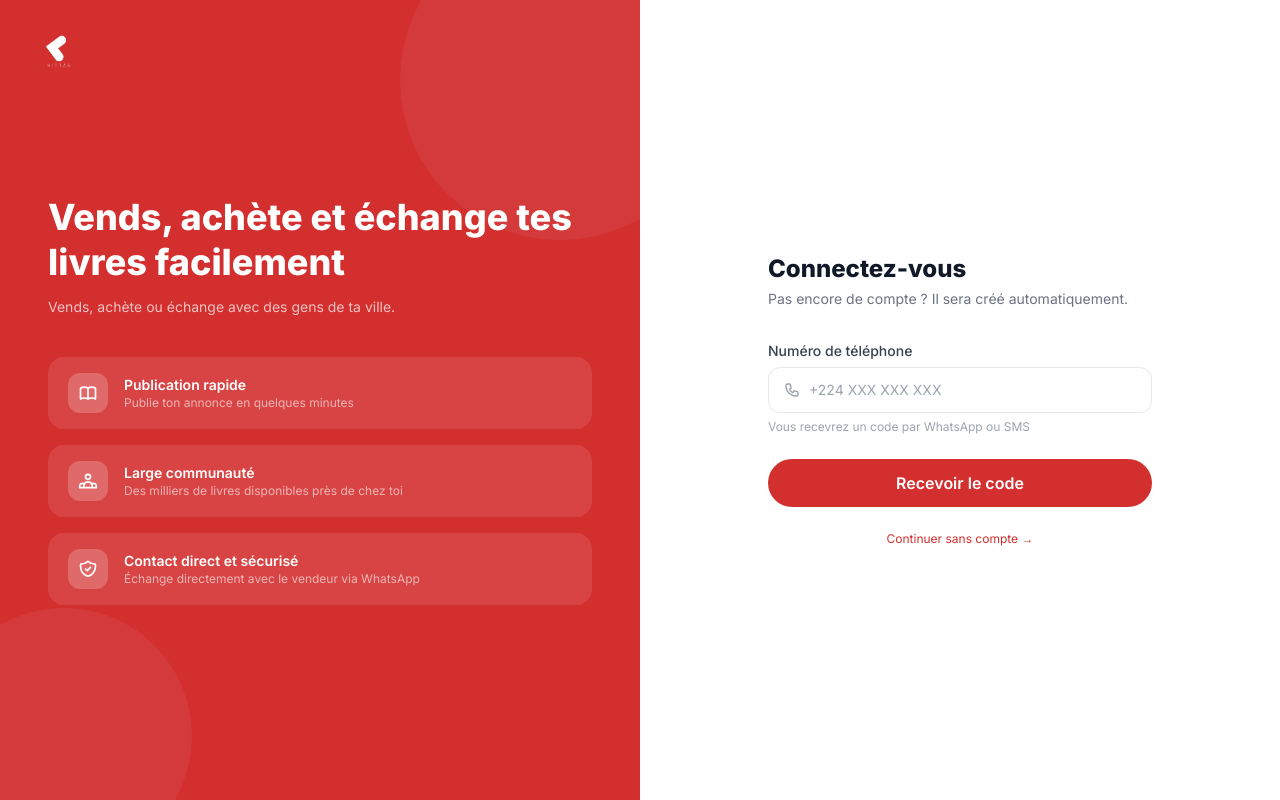
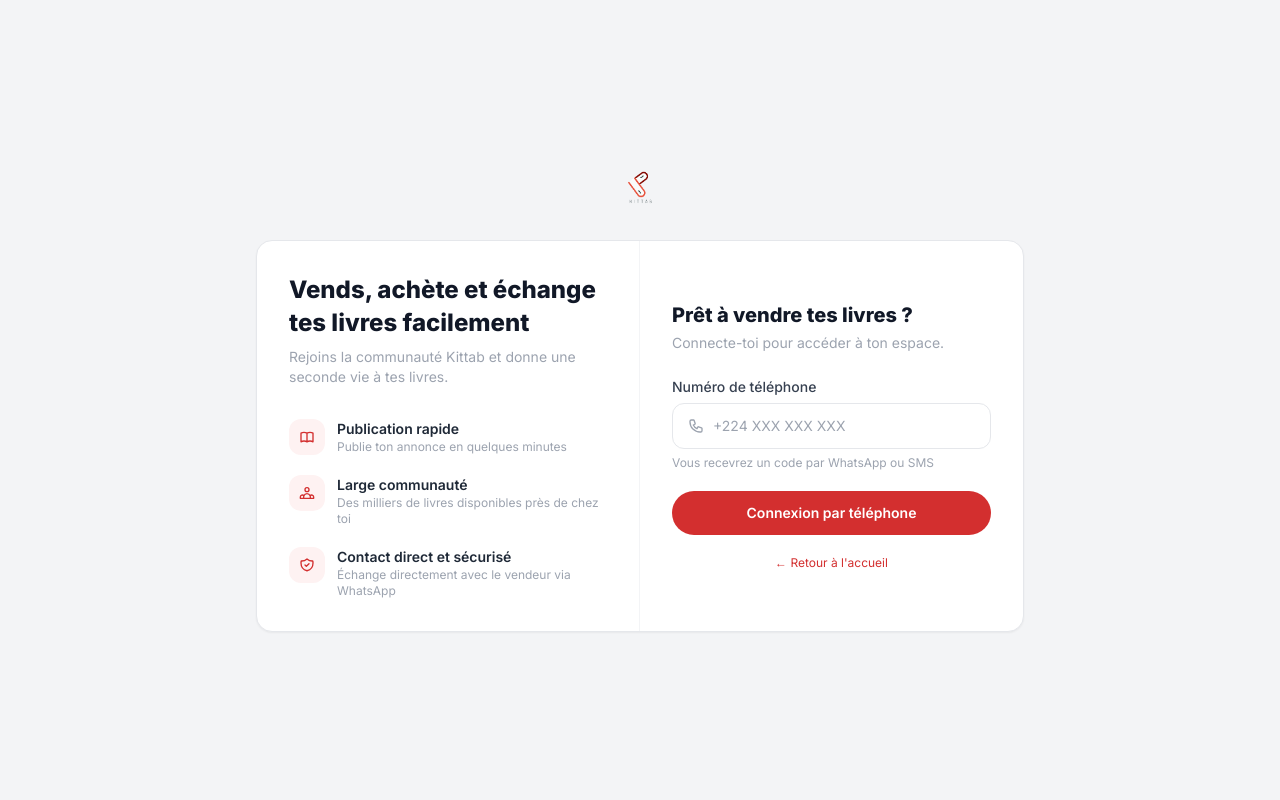
Before and after one commit to mhddiallo/kittab_mvp, an Angular app in the folder frontend/: page /login in a window 1280 px wide. Built offline with nearby package versions, Linux system fonts and the light colour scheme.

Commit message:
feat: redesign login en carte centrée style Videko, texte accueil
https://claude.ai/code/session_0184KrGkiRv18sg2RrcPd3AK

```diff
--- a/frontend/src/app/pages/home/home.component.html
+++ b/frontend/src/app/pages/home/home.component.html
@@ -6,7 +6,7 @@
     <h1 class="text-4xl md:text-5xl font-bold text-gray-900 leading-tight mb-4">
       Vends, achète et échange <span class="text-primary">tes livres facilement</span>
     </h1>
-    <p class="text-gray-500 mb-8 max-w-md text-sm">Vends, achète ou échange des livres avec des gens de ta ville en quelques clics.</p>
+    <p class="text-gray-500 mb-8 max-w-md text-sm">Donnez une seconde vie à vos livres.</p>
     <div class="relative max-w-md">
       <div class="flex items-center bg-gray-50 border border-gray-200 rounded-full px-4 py-3">
         <input [(ngModel)]="searchQuery" (input)="onSearch()" (keyup.enter)="goToCatalogue()"
--- a/frontend/src/app/pages/login/login.component.html
+++ b/frontend/src/app/pages/login/login.component.html
@@ -1,77 +1,64 @@
-<!-- Layout plein écran sans navbar/footer -->
-<div class="min-h-screen flex">
+<!-- Fond gris clair plein écran -->
+<div class="min-h-screen bg-gray-100 flex flex-col items-center justify-center px-4 py-12">
 
-  <!-- Panneau gauche -->
-  <div class="hidden md:flex md:w-1/2 bg-primary flex-col justify-center p-12 relative overflow-hidden">
-    <!-- Logo -->
-    <a routerLink="/" class="absolute top-8 left-10">
-      <img src="assets/logo.png" alt="KITTAB" class="h-10 w-auto brightness-0 invert" />
-    </a>
+  <!-- Logo centré en haut -->
+  <a routerLink="/" class="mb-8">
+    <img src="assets/logo.png" alt="KITTAB" class="h-10 w-auto" />
+  </a>
 
-    <!-- Cercles décoratifs -->
-    <div class="absolute -top-20 -right-20 w-80 h-80 bg-white/5 rounded-full"></div>
-    <div class="absolute -bottom-16 -left-16 w-64 h-64 bg-white/5 rounded-full"></div>
+  <!-- Carte centrale -->
+  <div class="w-full max-w-3xl bg-white rounded-2xl shadow-sm border border-gray-200 flex overflow-hidden">
 
-    <!-- Contenu -->
-    <div class="z-10">
-      <h2 class="text-white text-4xl font-extrabold leading-tight mb-3">
+    <!-- Partie gauche — features -->
+    <div class="hidden md:flex flex-col justify-center w-1/2 p-8 border-r border-gray-100">
+      <h2 class="text-2xl font-extrabold text-gray-900 leading-snug mb-2">
         Vends, achète et échange tes livres facilement
       </h2>
-      <p class="text-white/70 text-sm mb-10">
-        Vends, achète ou échange avec des gens de ta ville.
-      </p>
+      <p class="text-gray-400 text-sm mb-8">Rejoins la communauté Kittab et donne une seconde vie à tes livres.</p>
 
-      <!-- Feature cards avec icônes -->
-      <div class="space-y-4">
-        <div class="flex items-center gap-4 bg-white/10 rounded-2xl px-5 py-4">
-          <div class="w-10 h-10 bg-white/20 rounded-xl flex items-center justify-center shrink-0">
-            <svg class="w-5 h-5 text-white" fill="none" viewBox="0 0 24 24" stroke="currentColor"><path stroke-linecap="round" stroke-linejoin="round" stroke-width="2" d="M12 6.253v13m0-13C10.832 5.477 9.246 5 7.5 5S4.168 5.477 3 6.253v13C4.168 18.477 5.754 18 7.5 18s3.332.477 4.5 1.253m0-13C13.168 5.477 14.754 5 16.5 5c1.747 0 3.332.477 4.5 1.253v13C19.832 18.477 18.247 18 16.5 18c-1.746 0-3.332.477-4.5 1.253"/></svg>
+      <div class="space-y-5">
+        <div class="flex items-start gap-3">
+          <div class="w-9 h-9 bg-red-50 rounded-xl flex items-center justify-center shrink-0">
+            <svg class="w-4 h-4 text-primary" fill="none" viewBox="0 0 24 24" stroke="currentColor"><path stroke-linecap="round" stroke-linejoin="round" stroke-width="2" d="M12 6.253v13m0-13C10.832 5.477 9.246 5 7.5 5S4.168 5.477 3 6.253v13C4.168 18.477 5.754 18 7.5 18s3.332.477 4.5 1.253m0-13C13.168 5.477 14.754 5 16.5 5c1.747 0 3.332.477 4.5 1.253v13C19.832 18.477 18.247 18 16.5 18c-1.746 0-3.332.477-4.5 1.253"/></svg>
           </div>
           <div>
-            <p class="text-white font-semibold text-sm">Publication rapide</p>
-            <p class="text-white/60 text-xs">Publie ton annonce en quelques minutes</p>
+            <p class="text-sm font-semibold text-gray-800">Publication rapide</p>
+            <p class="text-xs text-gray-400">Publie ton annonce en quelques minutes</p>
           </div>
         </div>
 
-        <div class="flex items-center gap-4 bg-white/10 rounded-2xl px-5 py-4">
-          <div class="w-10 h-10 bg-white/20 rounded-xl flex items-center justify-center shrink-0">
-            <svg class="w-5 h-5 text-white" fill="none" viewBox="0 0 24 24" stroke="currentColor"><path stroke-linecap="round" stroke-linejoin="round" stroke-width="2" d="M17 20h5v-2a3 3 0 00-5.356-1.857M17 20H7m10 0v-2c0-.656-.126-1.283-.356-1.857M7 20H2v-2a3 3 0 015.356-1.857M7 20v-2c0-.656.126-1.283.356-1.857m0 0a5.002 5.002 0 019.288 0M15 7a3 3 0 11-6 0 3 3 0 016 0z"/></svg>
+        <div class="flex items-start gap-3">
+          <div class="w-9 h-9 bg-red-50 rounded-xl flex items-center justify-center shrink-0">
+            <svg class="w-4 h-4 text-primary" fill="none" viewBox="0 0 24 24" stroke="currentColor"><path stroke-linecap="round" stroke-linejoin="round" stroke-width="2" d="M17 20h5v-2a3 3 0 00-5.356-1.857M17 20H7m10 0v-2c0-.656-.126-1.283-.356-1.857M7 20H2v-2a3 3 0 015.356-1.857M7 20v-2c0-.656.126-1.283.356-1.857m0 0a5.002 5.002 0 019.288 0M15 7a3 3 0 11-6 0 3 3 0 016 0z"/></svg>
           </div>
           <div>
-            <p class="text-white font-semibold text-sm">Large communauté</p>
-            <p class="text-white/60 text-xs">Des milliers de livres disponibles près de chez toi</p>
+            <p class="text-sm font-semibold text-gray-800">Large communauté</p>
+            <p class="text-xs text-gray-400">Des milliers de livres disponibles près de chez toi</p>
           </div>
         </div>
 
-        <div class="flex items-center gap-4 bg-white/10 rounded-2xl px-5 py-4">
-          <div class="w-10 h-10 bg-white/20 rounded-xl flex items-center justify-center shrink-0">
-            <svg class="w-5 h-5 text-white" fill="none" viewBox="0 0 24 24" stroke="currentColor"><path stroke-linecap="round" stroke-linejoin="round" stroke-width="2" d="M9 12l2 2 4-4m5.618-4.016A11.955 11.955 0 0112 2.944a11.955 11.955 0 01-8.618 3.04A12.02 12.02 0 003 9c0 5.591 3.824 10.29 9 11.622 5.176-1.332 9-6.03 9-11.622 0-1.042-.133-2.052-.382-3.016z"/></svg>
+        <div class="flex items-start gap-3">
+          <div class="w-9 h-9 bg-red-50 rounded-xl flex items-center justify-center shrink-0">
+            <svg class="w-4 h-4 text-primary" fill="none" viewBox="0 0 24 24" stroke="currentColor"><path stroke-linecap="round" stroke-linejoin="round" stroke-width="2" d="M9 12l2 2 4-4m5.618-4.016A11.955 11.955 0 0112 2.944a11.955 11.955 0 01-8.618 3.04A12.02 12.02 0 003 9c0 5.591 3.824 10.29 9 11.622 5.176-1.332 9-6.03 9-11.622 0-1.042-.133-2.052-.382-3.016z"/></svg>
           </div>
           <div>
-            <p class="text-white font-semibold text-sm">Contact direct et sécurisé</p>
-            <p class="text-white/60 text-xs">Échange directement avec le vendeur via WhatsApp</p>
+            <p class="text-sm font-semibold text-gray-800">Contact direct et sécurisé</p>
+            <p class="text-xs text-gray-400">Échange directement avec le vendeur via WhatsApp</p>
           </div>
         </div>
       </div>
     </div>
-  </div>
 
-  <!-- Panneau droit — Formulaire -->
-  <div class="w-full md:w-1/2 flex items-center justify-center px-8 py-12 bg-white">
-    <div class="w-full max-w-sm">
-
-      <!-- Logo mobile uniquement -->
-      <div class="flex justify-center mb-8 md:hidden">
-        <img src="assets/logo.png" alt="KITTAB" class="h-12 w-auto" />
-      </div>
+    <!-- Partie droite — formulaire -->
+    <div class="w-full md:w-1/2 p-8 flex flex-col justify-center">
 
       @if (step === 'phone') {
         <div>
-          <h1 class="text-2xl font-extrabold text-gray-900 mb-1">Connectez-vous</h1>
-          <p class="text-gray-500 text-sm mb-8">Pas encore de compte ? Il sera créé automatiquement.</p>
+          <h1 class="text-xl font-extrabold text-gray-900 mb-1">Prêt à vendre tes livres ?</h1>
+          <p class="text-gray-400 text-sm mb-6">Connecte-toi pour accéder à ton espace.</p>
 
           @if (error) {
-            <div class="bg-red-50 text-red-600 text-sm px-4 py-3 rounded-xl mb-5 border border-red-100">{{ error }}</div>
+            <div class="bg-red-50 text-red-600 text-sm px-4 py-3 rounded-xl mb-4 border border-red-100">{{ error }}</div>
           }
 
           <label class="block text-sm font-medium text-gray-700 mb-1.5">Numéro de téléphone</label>
@@ -82,15 +69,15 @@
             <input [(ngModel)]="phone" (keyup.enter)="requestOtp()" type="tel" placeholder="+224 XXX XXX XXX"
                    class="w-full pl-10 pr-4 py-3 border border-gray-200 rounded-xl text-sm focus:outline-none focus:ring-2 focus:ring-primary/30 focus:border-primary" />
           </div>
-          <p class="text-xs text-gray-400 mb-6">Vous recevrez un code par WhatsApp ou SMS</p>
+          <p class="text-xs text-gray-400 mb-5">Vous recevrez un code par WhatsApp ou SMS</p>
 
           <button (click)="requestOtp()" [disabled]="loading"
-                  class="w-full btn-primary py-3 font-semibold text-base disabled:opacity-60">
-            {{ loading ? 'Envoi en cours...' : 'Recevoir le code' }}
+                  class="w-full btn-primary py-3 font-semibold text-sm disabled:opacity-60">
+            {{ loading ? 'Envoi en cours...' : 'Connexion par téléphone' }}
           </button>
 
-          <p class="text-center text-xs text-gray-400 mt-6">
-            <a routerLink="/catalogue" class="text-primary hover:underline">Continuer sans compte →</a>
+          <p class="text-center text-xs text-gray-400 mt-5">
+            <a routerLink="/catalogue" class="text-primary hover:underline">← Retour à l'accueil</a>
           </p>
         </div>
       }
@@ -102,26 +89,26 @@
             Retour
           </button>
 
-          <h1 class="text-2xl font-extrabold text-gray-900 mb-1">Vérifiez votre téléphone</h1>
-          <p class="text-gray-500 text-sm mb-8">Code envoyé au <strong class="text-gray-800">{{ phone }}</strong></p>
+          <h1 class="text-xl font-extrabold text-gray-900 mb-1">Vérifiez votre téléphone</h1>
+          <p class="text-gray-400 text-sm mb-6">Code envoyé au <strong class="text-gray-800">{{ phone }}</strong></p>
 
           @if (devCode) {
-            <div class="bg-blue-50 border border-blue-200 rounded-xl px-4 py-3 mb-5">
+            <div class="bg-blue-50 border border-blue-200 rounded-xl px-4 py-3 mb-4">
               <p class="text-blue-600 text-xs font-medium mb-1">Mode test — utilisez ce code :</p>
               <span class="text-blue-800 text-2xl font-bold tracking-widest">{{ devCode }}</span>
             </div>
           }
 
           @if (error) {
-            <div class="bg-red-50 text-red-600 text-sm px-4 py-3 rounded-xl mb-5 border border-red-100">{{ error }}</div>
+            <div class="bg-red-50 text-red-600 text-sm px-4 py-3 rounded-xl mb-4 border border-red-100">{{ error }}</div>
           }
 
           <label class="block text-sm font-medium text-gray-700 mb-1.5">Code à 6 chiffres</label>
           <input [(ngModel)]="otp" (keyup.enter)="verifyOtp()" type="text" maxlength="6" placeholder="000000"
-                 class="w-full border border-gray-200 rounded-xl px-4 py-4 text-center text-3xl tracking-widest font-bold focus:outline-none focus:ring-2 focus:ring-primary/30 focus:border-primary mb-6" />
+                 class="w-full border border-gray-200 rounded-xl px-4 py-4 text-center text-3xl tracking-widest font-bold focus:outline-none focus:ring-2 focus:ring-primary/30 focus:border-primary mb-5" />
 
           <button (click)="verifyOtp()" [disabled]="loading"
-                  class="w-full btn-primary py-3 font-semibold text-base disabled:opacity-60">
+                  class="w-full btn-primary py-3 font-semibold text-sm disabled:opacity-60">
             {{ loading ? 'Vérification...' : 'Valider le code' }}
           </button>
 
@@ -134,14 +121,14 @@
 
       @if (step === 'profile') {
         <div>
-          <h1 class="text-2xl font-extrabold text-gray-900 mb-1">Complétez votre profil</h1>
-          <p class="text-gray-500 text-sm mb-8">Ces informations permettront aux acheteurs de vous contacter</p>
+          <h1 class="text-xl font-extrabold text-gray-900 mb-1">Complétez votre profil</h1>
+          <p class="text-gray-400 text-sm mb-6">Ces informations permettront aux acheteurs de vous contacter</p>
 
           @if (error) {
-            <div class="bg-red-50 text-red-600 text-sm px-4 py-3 rounded-xl mb-5 border border-red-100">{{ error }}</div>
+            <div class="bg-red-50 text-red-600 text-sm px-4 py-3 rounded-xl mb-4 border border-red-100">{{ error }}</div>
           }
 
-          <div class="space-y-4 mb-6">
+          <div class="space-y-4 mb-5">
             <div>
               <label class="block text-sm font-medium text-gray-700 mb-1.5">Prénom</label>
               <input [(ngModel)]="firstName" type="text" placeholder="Votre prénom"
@@ -160,7 +147,7 @@
           </div>
 
           <button (click)="completeProfile()" [disabled]="loading"
-                  class="w-full btn-primary py-3 font-semibold text-base disabled:opacity-60">
+                  class="w-full btn-primary py-3 font-semibold text-sm disabled:opacity-60">
             {{ loading ? 'Enregistrement...' : 'Créer mon compte' }}
           </button>
         </div>
```
